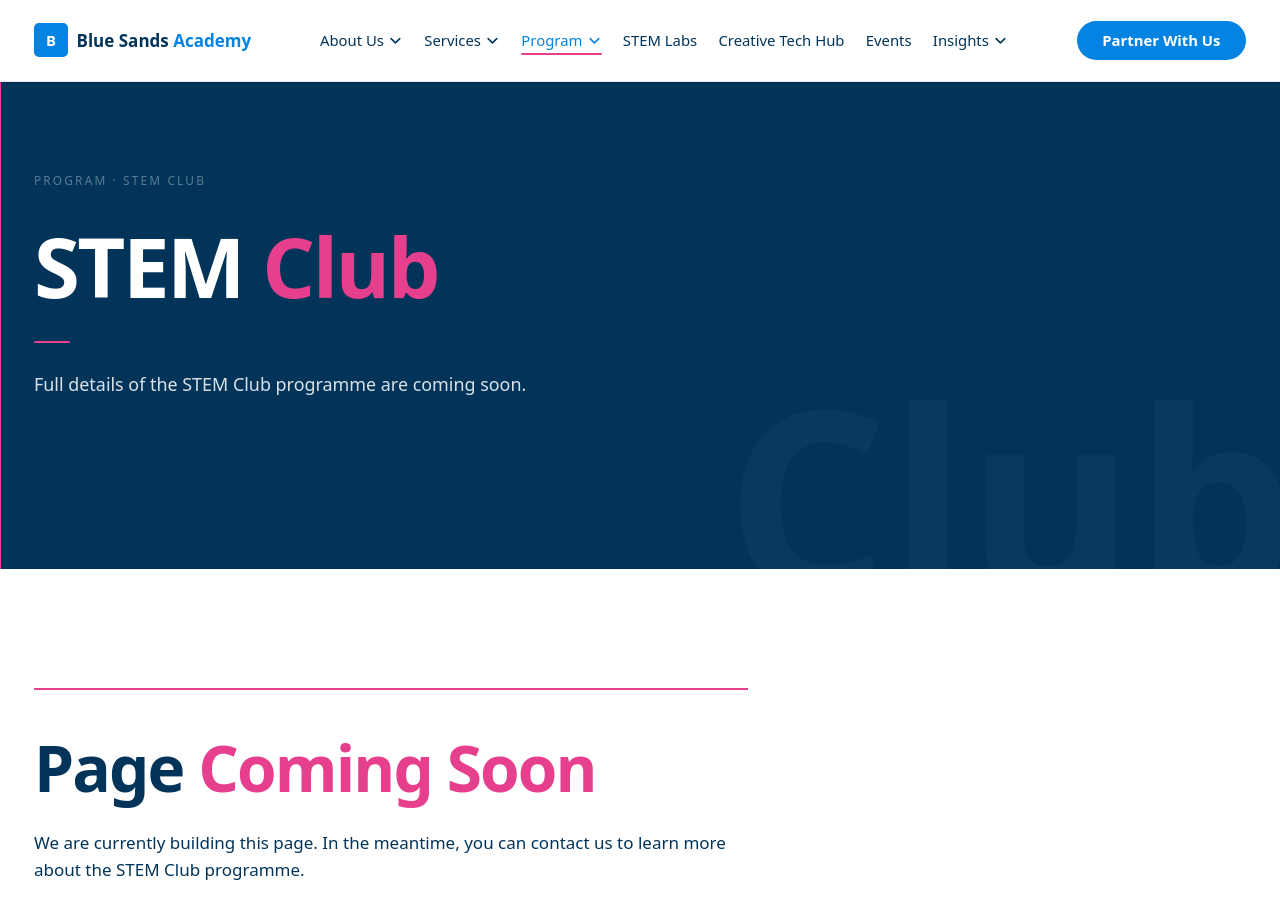
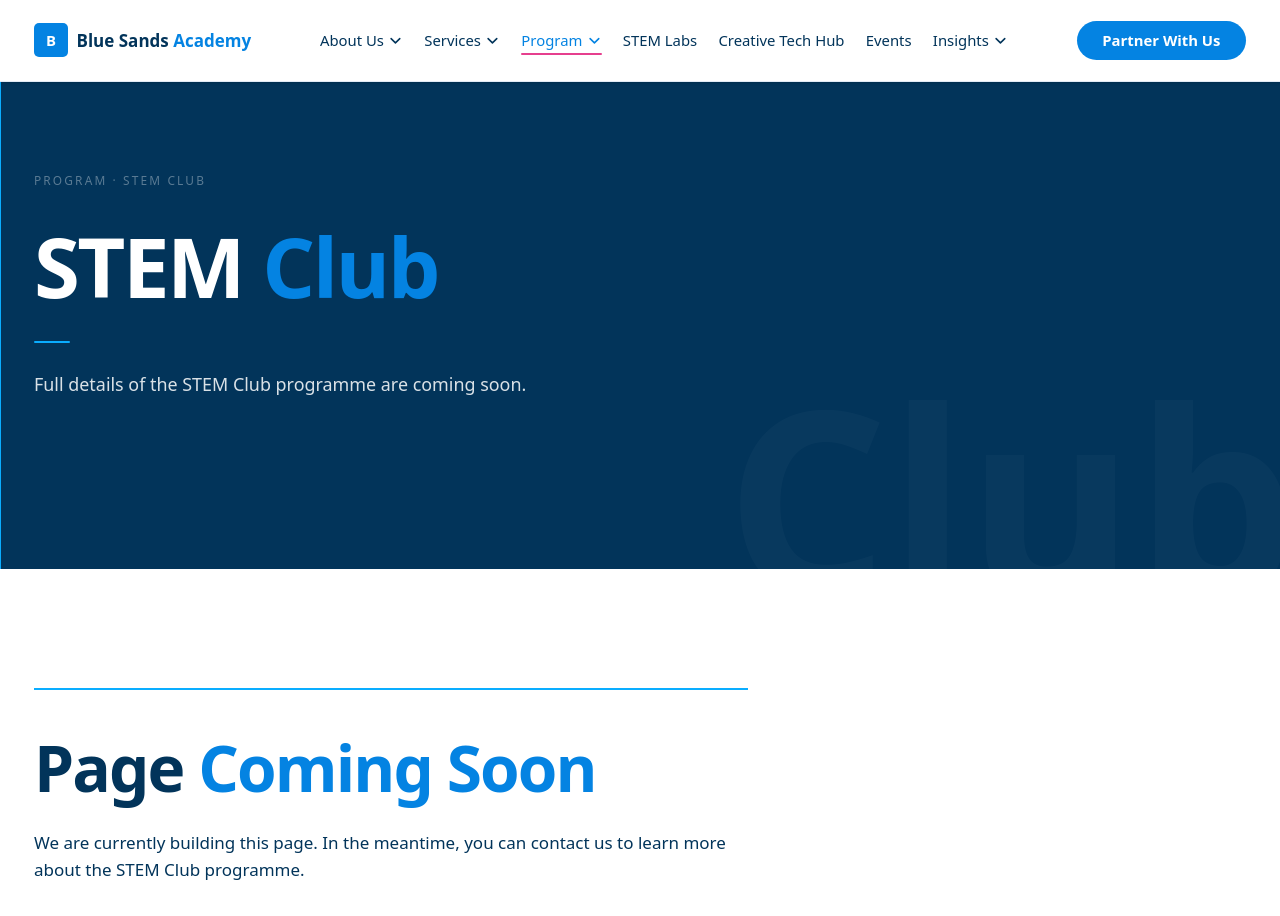
Before and after one commit to bluesandsacademy/BSA_Web-2.0, a Next.js app: page /programs/stem-club in a window 1280 px wide. Shown: the top 916 px of the page. Built offline with nearby package versions, Linux system fonts and the light colour scheme; a web font is replaced by a local one.

Commit message:
Update STEM Club metadata for general audience, demote pink to accent/primary

```diff
--- a/app/programs/stem-club/page.js
+++ b/app/programs/stem-club/page.js
@@ -1,13 +1,13 @@
 export const metadata = {
   title: "STEM Club | Blue Sands Academy",
-  description: "BSA STEM Club — building the next generation of female tech leaders through hands-on STEM activities and mentorship.",
+  description: "BSA STEM Club — building the next generation of tech leaders through hands-on STEM activities and mentorship.",
 };
 
 export default function STEMClubPage() {
   return (
     <>
       <section className="relative bg-secondary overflow-hidden py-28 lg:py-40">
-        <div className="absolute left-0 top-0 bottom-0 w-px bg-pink z-10" aria-hidden="true" />
+        <div className="absolute left-0 top-0 bottom-0 w-px bg-accent z-10" aria-hidden="true" />
         <div
           className="absolute select-none pointer-events-none font-display font-bold text-white leading-none"
           style={{ fontSize: "clamp(10rem, 20vw, 18rem)", opacity: 0.025, right: "-1rem", bottom: "-2rem", lineHeight: 0.85 }}
@@ -23,9 +23,9 @@ export default function STEMClubPage() {
             className="font-display font-bold text-white max-w-2xl"
             style={{ fontSize: "clamp(3rem, 6.5vw, 6rem)", lineHeight: 1.0, letterSpacing: "-0.03em" }}
           >
-            STEM <span className="text-pink">Club</span>
+            STEM <span className="text-primary">Club</span>
           </h1>
-          <div className="rounded-full bg-pink mt-8" style={{ width: 36, height: 2 }} aria-hidden="true" />
+          <div className="rounded-full bg-accent mt-8" style={{ width: 36, height: 2 }} aria-hidden="true" />
           <p className="font-body text-white/85 mt-6 max-w-xl" style={{ fontSize: "clamp(1rem, 1.4vw, 1.1rem)", lineHeight: 1.7 }}>
             Full details of the STEM Club programme are coming soon.
           </p>
@@ -34,12 +34,12 @@ export default function STEMClubPage() {
 
       <section className="py-16 lg:py-28 bg-white">
         <div className="max-w-7xl mx-auto px-6 lg:px-8">
-          <div className="border-t-2 border-pink pt-10 max-w-2xl">
+          <div className="border-t-2 border-accent pt-10 max-w-2xl">
             <h2
               className="font-display font-bold text-secondary mb-6"
               style={{ fontSize: "clamp(2.82rem, 5vw, 4rem)", lineHeight: 1.1, letterSpacing: "-0.03em" }}
             >
-              Page <span className="text-pink">Coming Soon</span>
+              Page <span className="text-primary">Coming Soon</span>
             </h2>
             <p className="font-body text-secondary leading-relaxed mb-8" style={{ fontSize: "clamp(1rem, 1.3vw, 1.1rem)" }}>
               We are currently building this page. In the meantime, you can
@@ -47,7 +47,7 @@ export default function STEMClubPage() {
             </p>
             <a
               href="/contact"
-              className="inline-flex items-center justify-center px-7 py-3 rounded-full bg-pink text-white font-body font-bold text-sm transition-opacity hover:opacity-90"
+              className="inline-flex items-center justify-center px-7 py-3 rounded-full bg-primary text-white font-body font-bold text-sm transition-opacity hover:opacity-90"
             >
               Contact Us
             </a>
```
